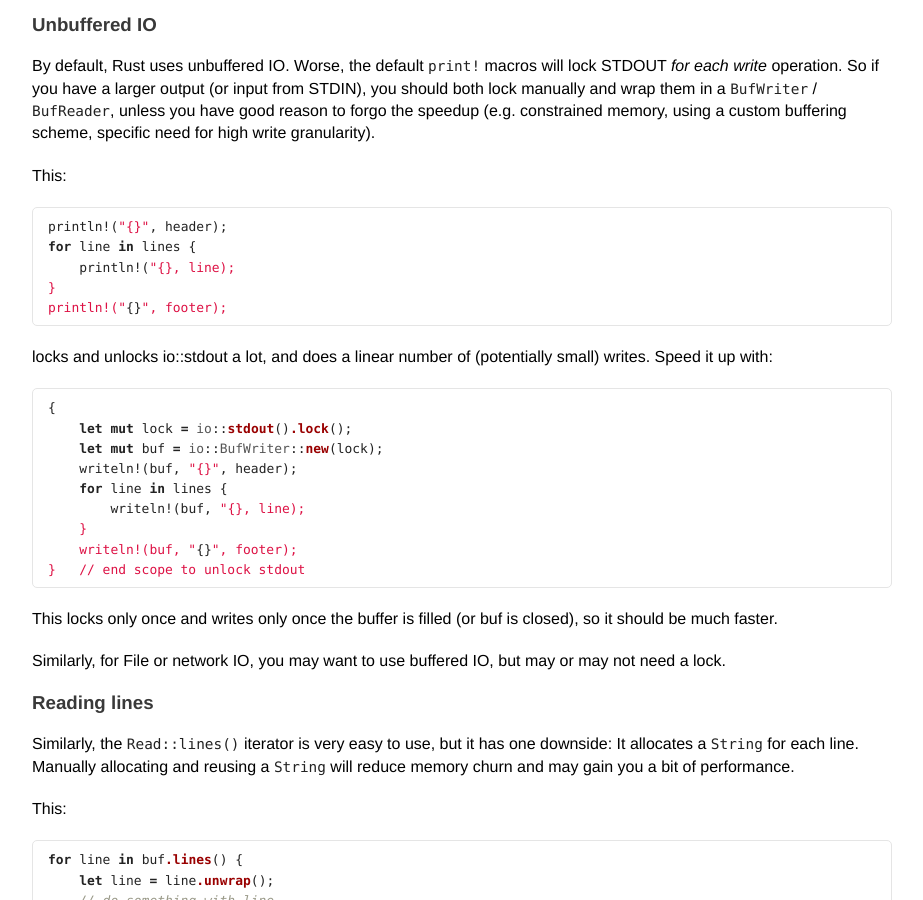
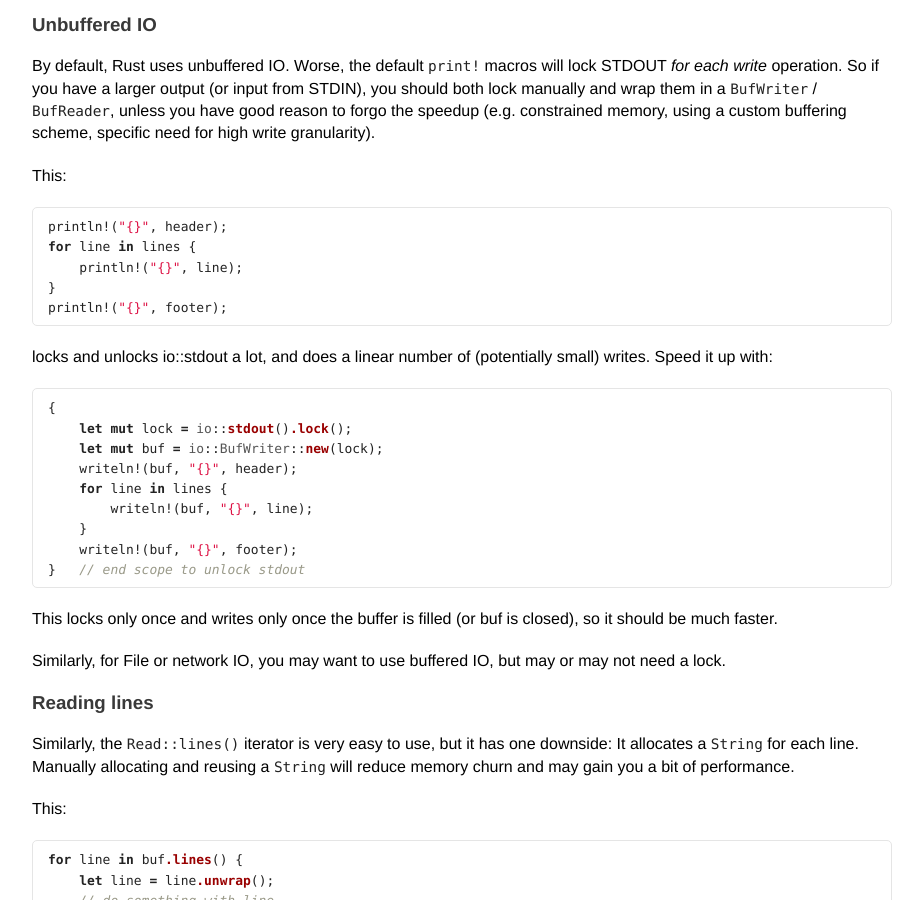
Before and after one commit to llogiq/llogiq.github.io, a Jekyll site: the page built from _posts/2017-06-01-perf-pitfalls.md, in a window 1280 px wide and 900 px high, scrolled down 605 px. Shown: the whole window, without its empty margins (178-1101 px from the left). Built offline with Jekyll 4.4.1, drawn with Linux system fonts in a browser that asks for light colours.

Commit message:
fix code typos

````diff
--- a/_posts/2017-06-01-perf-pitfalls.md
+++ b/_posts/2017-06-01-perf-pitfalls.md
@@ -40,7 +40,7 @@ This:
 ```rust
 println!("{}", header);
 for line in lines {
-    println!("{}, line);
+    println!("{}", line);
 }
 println!("{}", footer);
 ```
@@ -54,7 +54,7 @@ small) writes. Speed it up with:
     let mut buf = io::BufWriter::new(lock);
     writeln!(buf, "{}", header);
     for line in lines {
-        writeln!(buf, "{}, line);
+        writeln!(buf, "{}", line);
     }
     writeln!(buf, "{}", footer);
 }   // end scope to unlock stdout
@@ -141,7 +141,7 @@ While codegen for complex iterator chains
 using an iterator will be faster than an indexed loop. So this:
 
 ```rust
-for i in 0..xs.len() {
+for i in 0..(xs.len()) {
     let x = xs[i];
     // do something with x
 }
````
